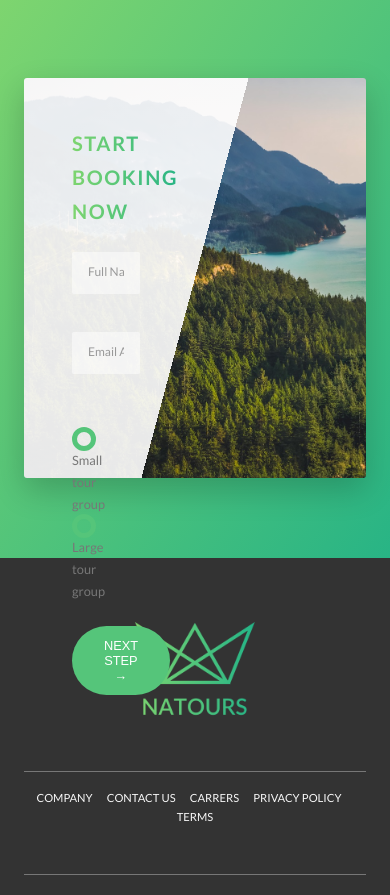
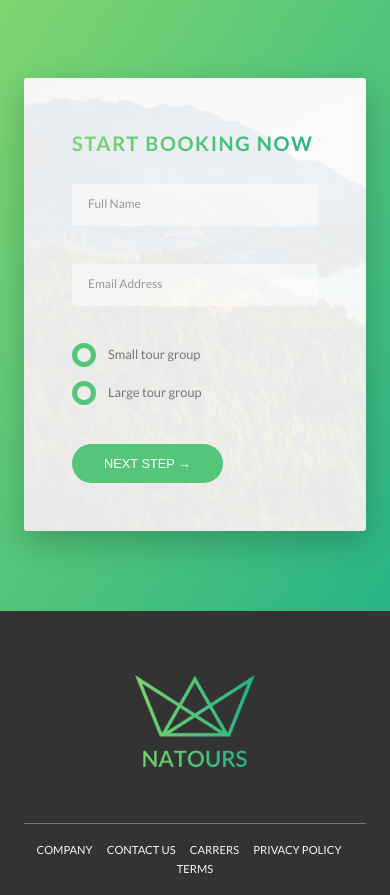
Before and after one commit to DaseulChun/crown_tours, a website: page index.html in a window 390 px wide. Shown: the part 5806-6701 px from the top of the page. Drawn offline with Linux system fonts and the light colour scheme.

Commit message:
Responsive Design -- Booking Section

```diff
--- a/sass/components/_form.scss
+++ b/sass/components/_form.scss
@@ -16,6 +16,10 @@
     width: 90%;
     display: block;
     transition: all .3s;
+
+    @include respond(tab-port) {
+      width: 100%;
+    }
 
     &:focus {
       outline: none;
@@ -50,6 +54,11 @@
   &__radio-group {
     width: 49%;
     display: inline-block;
+
+    @include respond(tab-port) {
+      width: 100%;
+      margin-bottom: 2rem;
+    }
   }
 
   &__radio-input {
--- a/sass/pages/_home.scss
+++ b/sass/pages/_home.scss
@@ -64,14 +64,40 @@
       rgba($color-white, .9) 50%,
       transparent 50%),
       url(../img/nat-10.jpg);
-  background-size: cover;
+  background-size: 100%;
   border-radius: 3px;
   box-shadow: 0 1.5rem 4rem rgba($color-black, .2);
 
-  height: 50rem;
+  @include respond(tab-land) {
+    background-image:
+    linear-gradient(
+      105deg,
+      rgba($color-white, .9) 0%,
+      rgba($color-white, .9) 65%,
+      transparent 65%),
+      url(../img/nat-10.jpg);
+    background-size: cover;
+  }
+
+  @include respond(tab-port) {
+    background-image:
+    linear-gradient(
+      to right,
+      rgba($color-white, .9) 0%,
+      rgba($color-white, .9) 100%),
+      url(../img/nat-10.jpg);
+  }
 
   &__form {
     width: 50%;
     padding: 6rem;
+
+    @include respond(tab-land) {
+      width: 65%;
+    }
+
+    @include respond(tab-port) {
+      width: 100%;
+    }
   }
 }
```
Also changed, not shown: css/style.css.
